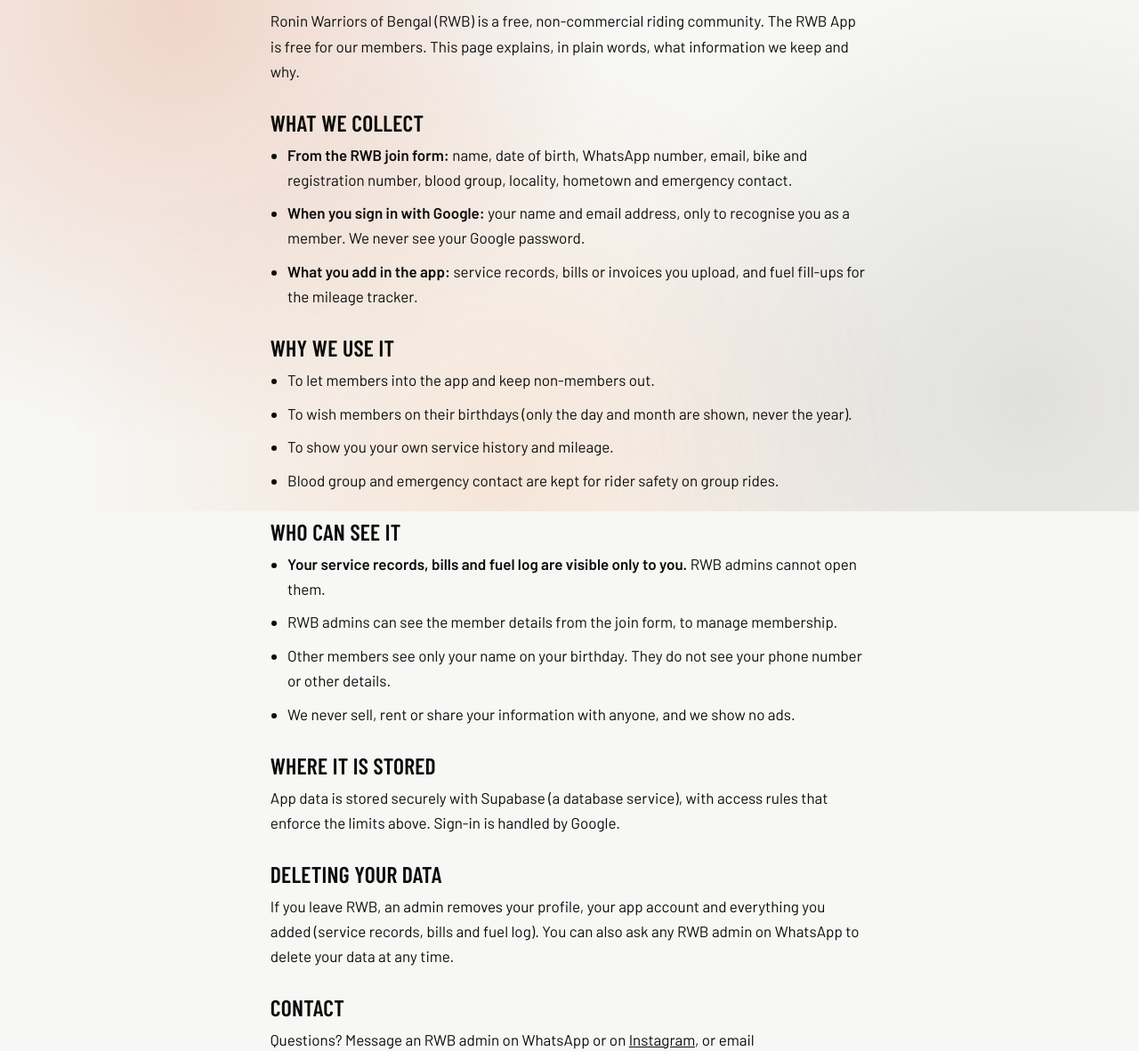
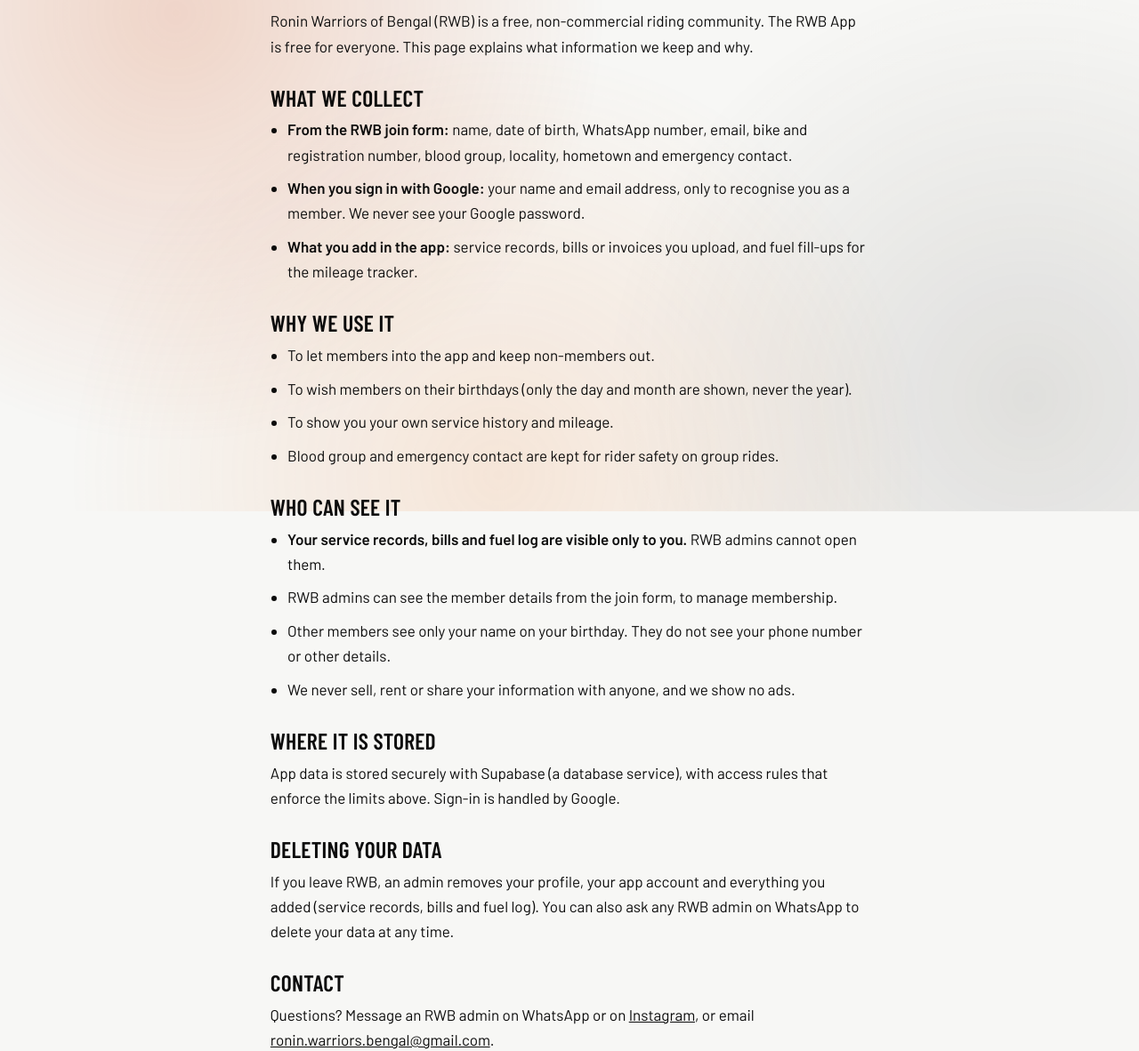
Before and after one commit to iitbodhi/rwb-website, a plain HTML site: page privacy.html in a window 1280 px wide. Shown: the part 225-1407 px from the top of the page at 89% size. Drawn offline with nearby package versions, Linux system fonts and the light colour scheme; a web font is replaced by a local one.

Commit message:
Update privacy.html

```diff
--- a/privacy.html
+++ b/privacy.html
@@ -25,7 +25,7 @@
   <p>For the RWB App (roninwb.in/app) and roninwb.in. Last updated 23 October 2026.</p>
 </section>
 <section class="wrap page-body policy">
-  <p>Ronin Warriors of Bengal (RWB) is a free, non-commercial riding community. The RWB App is free for our members. This page explains, in plain words, what information we keep and why.</p>
+  <p>Ronin Warriors of Bengal (RWB) is a free, non-commercial riding community. The RWB App is free for everyone. This page explains what information we keep and why.</p>
 
   <h2>What we collect</h2>
   <ul>
@@ -57,7 +57,7 @@
   <p>If you leave RWB, an admin removes your profile, your app account and everything you added (service records, bills and fuel log). You can also ask any RWB admin on WhatsApp to delete your data at any time.</p>
 
   <h2>Contact</h2>
-  <p>Questions? Message an RWB admin on WhatsApp or on <a href="https://www.instagram.com/ronin_warriors_bengal" target="_blank" rel="noopener">Instagram</a>, or email <a href="mailto:iit.bodhi@gmail.com">iit.bodhi@gmail.com</a>.</p>
+  <p>Questions? Message an RWB admin on WhatsApp or on <a href="https://www.instagram.com/ronin_warriors_bengal" target="_blank" rel="noopener">Instagram</a>, or email <a href="mailto:ronin.warriors.bengal@gmail.com">ronin.warriors.bengal@gmail.com</a>.</p>
 </section>
 </main>
 <script src="js/data.js"></script>
```
